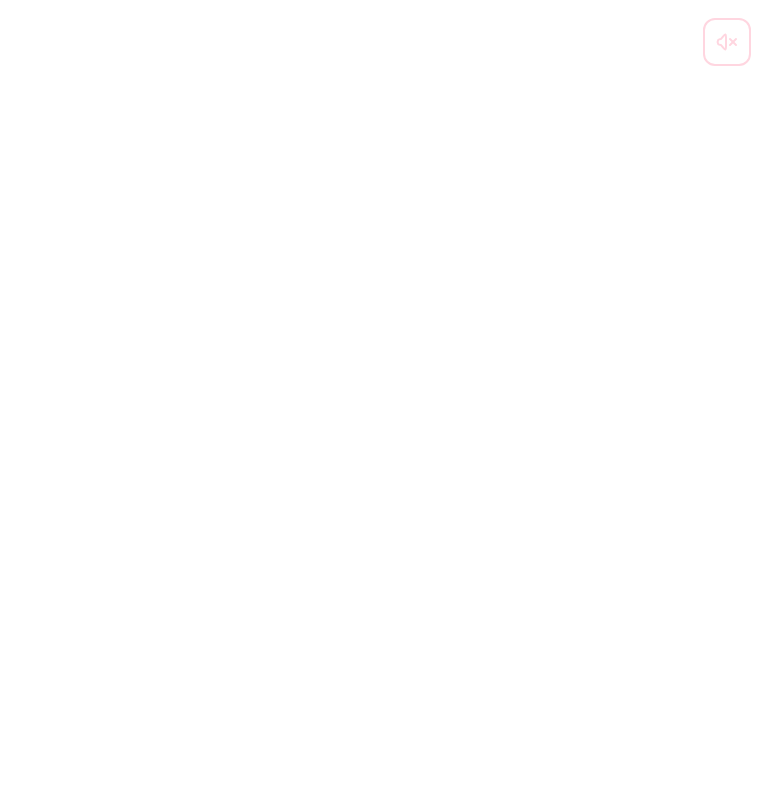
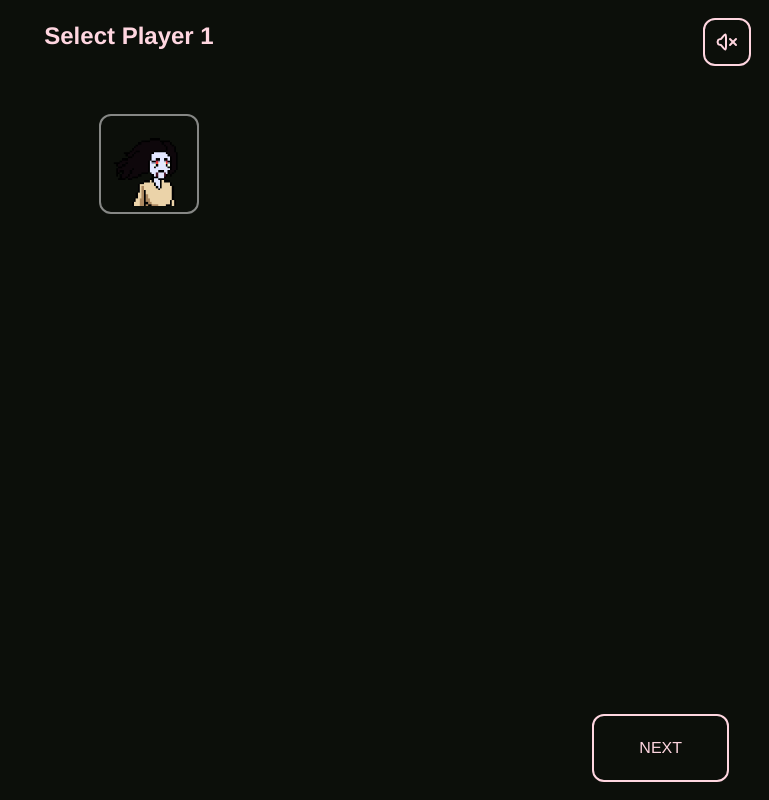
Before and after one commit to danielmarcano/sweet-fighters, a React (Vite) app: page / in a window 1280 px wide. Both pictures are taken after a click on the button "START GAME". Shown: the whole page, without its empty margins (511-1280 px from the left). Built offline with nearby package versions, Linux system fonts and the light colour scheme; the HTML template or start-up script is replaced by a standard one; a web font is replaced by a local one.

Commit message:
feat: create PlayerSelect and CharacterList components to handle player selection

```diff
--- a/src/App.tsx
+++ b/src/App.tsx
@@ -3,6 +3,7 @@ import "@/assets/styles/colors.css";
 import { MainScreen } from "@/screens/MainScreen";
 import { AudioPlayerProvider } from "@/providers/AudioPlayer";
 import { useState } from "react";
+import { PlayerSelect } from "@/screens/PlayerSelect/index";
 
 function App() {
   const [currentScreen, setCurrentScreen] = useState<"main" | "player-select">(
@@ -14,6 +15,7 @@ function App() {
       {currentScreen == "main" ? (
         <MainScreen onStartGame={() => setCurrentScreen("player-select")} />
       ) : null}
+      {currentScreen == "player-select" ? <PlayerSelect /> : null}
     </AudioPlayerProvider>
   );
 }
--- a/src/locale/en.ts
+++ b/src/locale/en.ts
@@ -10,4 +10,12 @@ export const translations = {
   "screens.main.musicButton.turnOnLabel": "Turn sound on",
   "screens.main.title": "Sweet Fighters",
   "screens.main.startGameLabel": "Start Game",
+
+  "screens.playerSelect.title": (playerNumber: number) =>
+    `Select Player ${playerNumber}`,
+  "screens.playerSelect.avatarAlt": (characterName: string) =>
+    `${characterName} avatar`,
+  "screens.playerSelect.previousLabel": "Prev",
+  "screens.playerSelect.nextLabel": "Next",
+  "screens.playerSelect.playLabel": "Play",
 };
--- /dev/null
+++ b/src/screens/PlayerSelect/CharacterList/index.module.css
@@ -0,0 +1,84 @@
+.container {
+  padding-inline: 40px;
+  padding-block: 18px;
+  min-height: 100%;
+  background-color: var(--night);
+  display: flex;
+  flex-direction: column;
+}
+
+.title {
+  font-size: 1.5rem;
+  margin-block-end: 60px;
+  text-align: center;
+}
+
+.characterList {
+  list-style-type: none;
+  display: flex;
+  flex-wrap: wrap;
+  gap: 40px;
+  align-items: center;
+  justify-content: center;
+}
+
+.characterListItem {
+  position: relative;
+  height: 100px;
+  width: 100px;
+  border-radius: 12px;
+  border-width: 2px;
+  border-style: solid;
+  border-color: var(--ghost);
+  color: var(--player-color);
+
+  & span {
+    position: absolute;
+    opacity: 0;
+    font-size: 1.5rem;
+    inset-block-start: -16px;
+    inset-inline-end: -16px;
+  }
+
+  &:hover,
+  &:focus-within,
+  &[aria-selected="true"] {
+    border-color: var(--player-color);
+  }
+
+  &[aria-selected="true"] {
+    transition: border-start-end-radius 0.5s ease-in-out;
+    border-start-end-radius: 54px;
+
+    & .characterButton {
+      border-radius: 12px;
+      border-start-end-radius: 54px;
+      outline-color: revert;
+    }
+
+    & span {
+      transition: opacity 0.5s 0.2s ease-in-out;
+      opacity: 1;
+    }
+  }
+}
+
+.characterButton {
+  width: 100%;
+  height: 100%;
+  border: none;
+  background-color: transparent;
+  outline-color: transparent;
+}
+
+.navigationButtons {
+  display: flex;
+  align-items: center;
+  position: sticky;
+  inset-block-end: 0;
+  margin-block-start: auto;
+}
+
+.nextButton {
+  margin-inline-start: auto;
+}
--- /dev/null
+++ b/src/screens/PlayerSelect/CharacterList/index.tsx
@@ -0,0 +1,90 @@
+import styles from "./index.module.css";
+import { CHARACTERS } from "@/data/characters";
+import { translations } from "@/locale/en";
+import { Button } from "@/components/Button";
+import { CSSColor, obtainCSSColor } from "@/utils/obtainCSSColor";
+import type { Character } from "@/lib/Character/Character.interface";
+import type { CSSProperties } from "react";
+
+type CharacterListProps = {
+  playerNumber: 1 | 2;
+  onSelectCharacter: (character: Character) => void;
+  onNextStep: () => void;
+  onPreviousStep?: () => void;
+  currentCharacter?: Character;
+  className?: string;
+};
+
+export function CharacterList({
+  playerNumber,
+  currentCharacter,
+  onSelectCharacter,
+  onPreviousStep,
+  onNextStep,
+  className,
+}: CharacterListProps) {
+  const isFirstPlayer = playerNumber === 1;
+
+  const playerCSSVariable = obtainCSSColor(
+    isFirstPlayer ? CSSColor.ROSE : CSSColor.SUNNY,
+  );
+
+  return (
+    <main className={`${className} ${styles.container}`}>
+      <div>
+        <h1 className={styles.title} style={{ color: playerCSSVariable }}>
+          {translations["screens.playerSelect.title"](playerNumber)}
+        </h1>
+        <ul className={styles.characterList} role="listbox">
+          {CHARACTERS.map((character) => (
+            <li
+              key={character.name}
+              className={styles.characterListItem}
+              role="option"
+              aria-selected={currentCharacter?.name === character.name}
+              style={
+                {
+                  "--player-color": playerCSSVariable,
+                  "--player-label": isFirstPlayer ? "P1" : "P2",
+                } as CSSProperties
+              }
+            >
+              <span aria-hidden="true">{isFirstPlayer ? "P1" : "P2"}</span>
+              <button
+                onClick={() => onSelectCharacter(character)}
+                className={styles.characterButton}
+              >
+                <img
+                  src={character.avatarSrcPath}
+                  alt={translations["screens.playerSelect.avatarAlt"](
+                    character.name,
+                  )}
+                />
+              </button>
+            </li>
+          ))}
+        </ul>
+      </div>
+      <footer className={styles.navigationButtons}>
+        {onPreviousStep ? (
+          <Button onClick={onPreviousStep} color={CSSColor.SUNNY} type="button">
+            {translations["screens.playerSelect.previousLabel"]}
+          </Button>
+        ) : null}
+        {onNextStep ? (
+          <Button
+            onClick={onNextStep}
+            color={isFirstPlayer ? CSSColor.ROSE : CSSColor.MOUNTAIN}
+            disabled={Boolean(currentCharacter) === false}
+            type="button"
+            className={styles.nextButton}
+          >
+            {isFirstPlayer
+              ? translations["screens.playerSelect.nextLabel"]
+              : translations["screens.playerSelect.playLabel"]}
+          </Button>
+        ) : null}
+      </footer>
+    </main>
+  );
+}
--- /dev/null
+++ b/src/screens/PlayerSelect/index.tsx
@@ -0,0 +1,44 @@
+import { useState } from "react";
+import { CharacterList } from "./CharacterList";
+import type { Character } from "@/lib/Character/Character.interface";
+
+type PlayerSelectProps = {
+  className?: string;
+};
+
+export function PlayerSelect({ className }: PlayerSelectProps) {
+  const [currentStep, setCurrentStep] = useState<"player-one" | "player-two">(
+    "player-one",
+  );
+
+  const [playerOne, setPlayerOne] = useState<Character>();
+
+  const [playerTwo, setPlayerTwo] = useState<Character>();
+
+  return (
+    <>
+      {currentStep === "player-one" ? (
+        <CharacterList
+          className={className}
+          onSelectCharacter={setPlayerOne}
+          playerNumber={1}
+          onNextStep={() => setCurrentStep("player-two")}
+          currentCharacter={playerOne}
+        />
+      ) : null}
+
+      {currentStep === "player-two" ? (
+        <CharacterList
+          className={className}
+          onSelectCharacter={setPlayerTwo}
+          playerNumber={2}
+          currentCharacter={playerTwo}
+          onPreviousStep={() => setCurrentStep("player-one")}
+          onNextStep={() => {
+            throw new Error("Start game and show loader");
+          }}
+        />
+      ) : null}
+    </>
+  );
+}
```
Also changed, not shown: public/images/avatars/flora.png.
